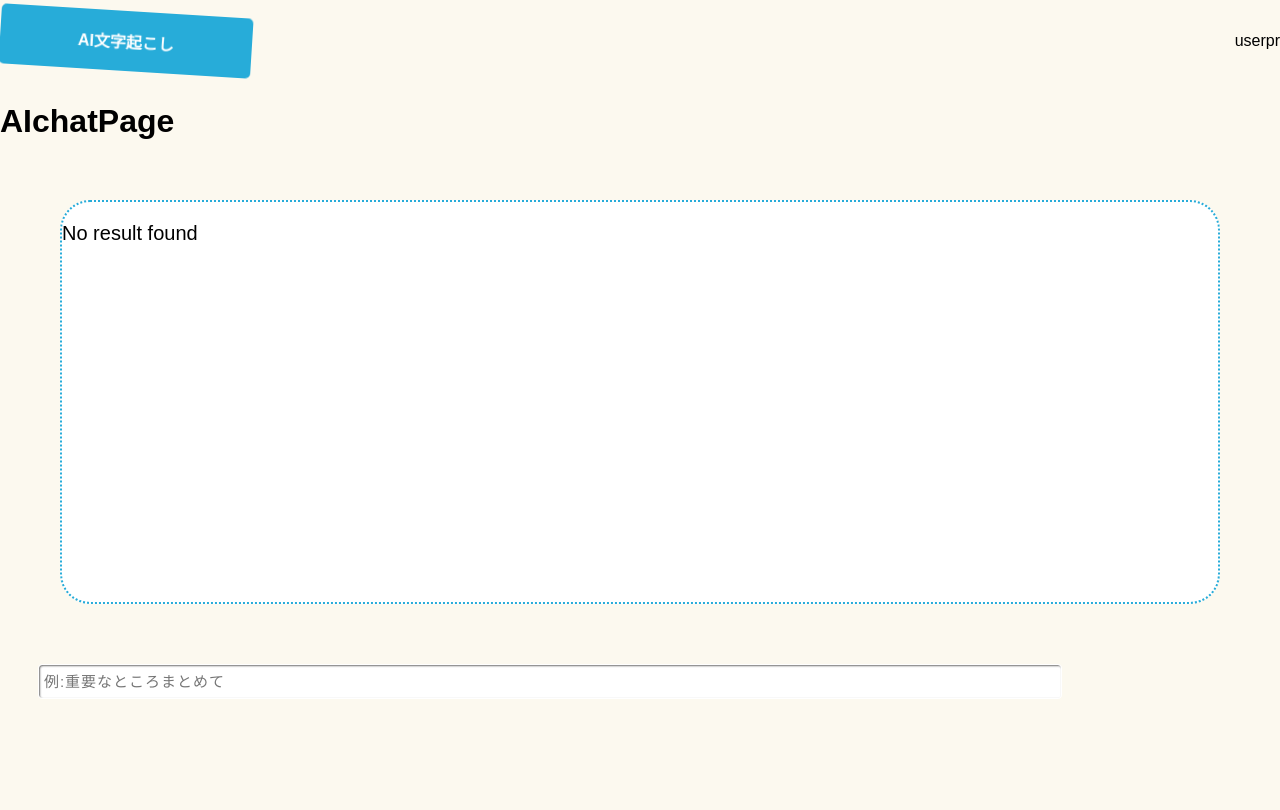
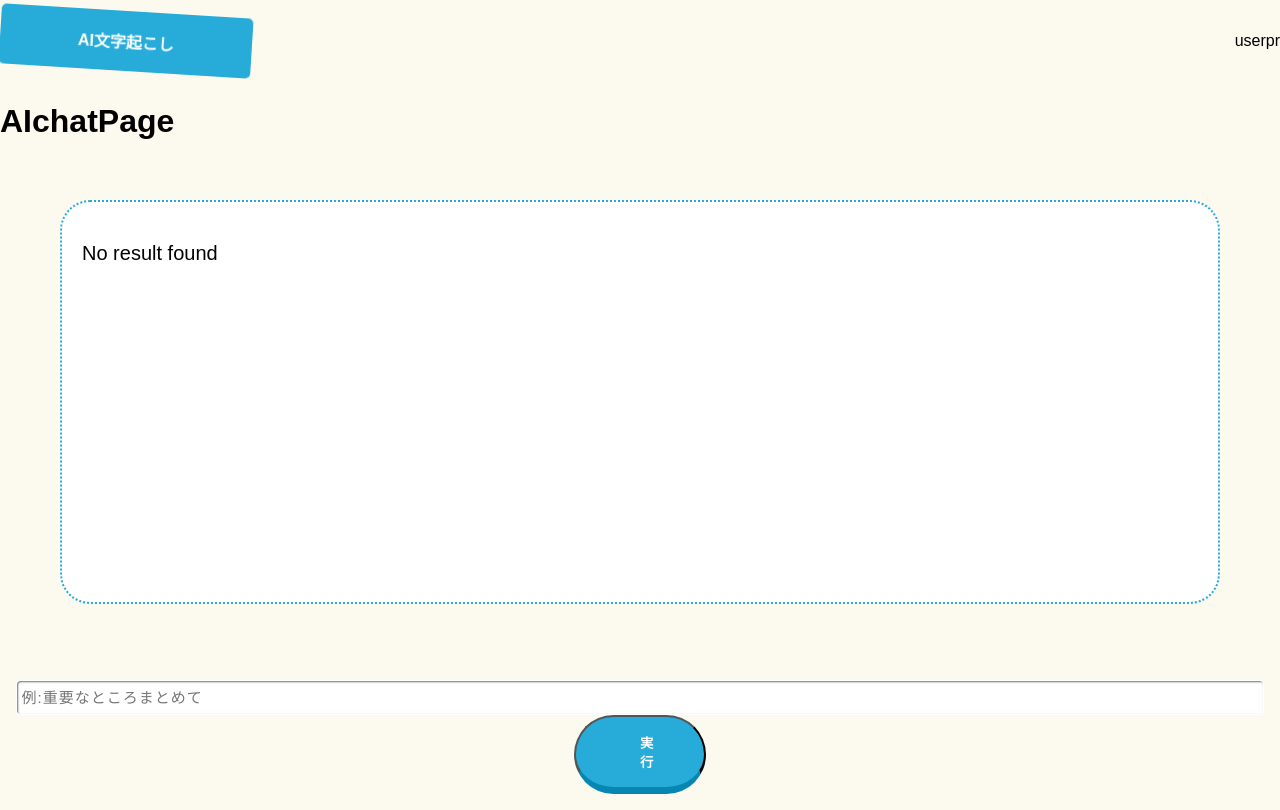
Before and after one commit to SatouTosiki/Django_pr, a Django app: page /AIchat/AIchat/ in a window 1280 px wide. Before the commit the page ends 699 px from the top, so only its background shows below. Run offline with Django 5.2, Linux system fonts and the light colour scheme; some libraries are stand-ins or nearby versions; some web fonts are replaced.

Commit message:
ui変更

```diff
--- a/static/css/AIchat.css
+++ /dev/null
@@ -1,33 +0,0 @@
-#ai-page-result {
-    margin: 3em;
-    height: 400px;
-    width: auto;
-    background-color: white;
-    font-size: 20px;
-    overflow: auto;
-    border:2px dotted #27acd9;
-    border-radius: 30px;
-}
-
-.chat-area {
-
-	position: center;
-	width: 80%;
-	margin: 40px 3%;
-}
-.chat-area input[type='text'] {
-	font: 15px/24px sans-serif;
-	box-sizing: border-box;
-	width: 100%;
-	padding: 0.3em;
-	transition: 0.3s;
-	letter-spacing: 1px;
-	color: #000;
-	border: 1px solid #ffffff;
-	box-shadow: 1px 1px 2px 0 #707070 inset;
-	border-radius: 4px;
-}
-.ef input[type='text']:focus {
-	outline: none;
-	box-shadow: inset 1px 1px 2px 0 #c9c9c9;
-}
--- /dev/null
+++ b/static/css/AIchat3.css
@@ -0,0 +1,83 @@
+#ai-page-result {
+    margin: 3em;
+    height: 400px;
+    width: auto;
+    background-color: white;
+    font-size: 20px;
+    overflow: auto;
+    border:2px dotted #27acd9;
+    border-radius: 30px;
+}
+
+.chat-area {
+    padding: 1em;
+    /* display: flex; */
+    justify-content: center;
+    align-items: center;
+    /* height: 100vh; */
+}
+.chat-area input[type='text'] {
+	font: 15px/24px sans-serif;
+	box-sizing: border-box;
+	width: 100%;
+	padding: 0.3em;
+	transition: 0.3s;
+	letter-spacing: 1px;
+	color: #000;
+	border: 1px solid #ffffff;
+	box-shadow: 1px 1px 2px 0 #707070 inset;
+	border-radius: 4px;
+}
+.ef input[type='text']:focus {
+	outline: none;
+	box-shadow: inset 1px 1px 2px 0 #c9c9c9;
+}
+
+#result-style {
+    padding: 1em;
+}
+
+
+
+.execution-button {
+	display: block;
+	text-align: center;
+	vertical-align: middle;
+	text-decoration: none;
+	width: 120px;
+	margin: auto;
+	padding: 1rem 4rem;
+	font-weight: bold;
+	border-radius: 100vh;
+	border-bottom: 7px solid #0686b2;
+	background: #27acd9;
+	color: #fff;
+}
+
+.execution-button:hover {
+	margin-top: 6px;
+	border-bottom: 1px solid #0686b2;
+	color: #fff;
+}
+
+.execution {
+	display: block;
+	text-align: center;
+	vertical-align: middle;
+	text-decoration: none;
+	width: 120px;
+	margin: auto;
+	padding: 1rem 4rem;
+	font-weight: bold;
+	border-radius: 100vh;
+	border-bottom: 7px solid #0686b2;
+	background: #27acd9;
+	color: #fff;
+}
+
+
+.execution:hover {
+	margin-top: 6px;
+	border-bottom: 1px solid #0686b2;
+	color: #fff;
+}
--- a/static/css/top_page.css
+++ b/static/css/top-page2.css
@@ -47,25 +47,29 @@ html, body {
   }
 
   #stop-btn {
-	display: block;
-	text-align: center;
-	vertical-align: middle;
-	text-decoration: none;
-	width: 120px;
-	margin: auto;
-	padding: 1rem 4rem;
-	border-radius: 100vw;
-	color: #fff;
-	background: #27acd9;
-    margin: top 10px;
+    text-align: center;
+    vertical-align: middle;
+    text-decoration: none;
+    position: relative;
+    width: 220px;
+    /* 横のおおきさ */
+    height: 100px;
+    /* 高さ指定 */
+    margin-top: 10px; /* 上から10ピクセルの場所に配置 */
+    padding: 1rem 4rem;
+    font-weight: bold;
+    border-radius: 20px;
+    color: red;
+    border: 3px solid red;
+    box-shadow: 5px 5px red;
+    transition: 0.3s ease-in-out;
 
 }
 #stop-btn:hover {
-	background-position: right center;
-	background-size: 200% auto;
-	-webkit-animation: pulse 2s infinite;
-	animation: stop-btn 1.5s infinite;
-	color: #fff;
+	box-shadow: none;
+    font-weight: bold;
+    transform: translate(5px, 5px);
+    color: red;
 }
 @keyframes stop-btn {
 	0% {box-shadow: 0 0 0 0 #27acd9;}
@@ -160,7 +164,7 @@ a.btn_21:hover {
     margin: 3em;
     height: 400px;
     width: auto;
-    background-color: #E6EAF2;
+    background-color: white;
     font-size: 20px;
     overflow: auto;
     border:2px dotted #27acd9;
--- /dev/null
+++ b/static/js/ai-chat.js
@@ -0,0 +1,15 @@
+function getContent() {
+    // resultのテキストを取得
+    var resultText = document.getElementById('result-style').innerText;
+
+    // 入力値を取得
+    var userInput = document.getElementById('user-chat').value;
+
+    // 取得した内容をコンソールに表示（テスト用）
+    console.log('Result:', resultText);
+    console.log('User Input:', userInput);
+
+    // 取得した内容をページ上の特定の場所に表示する場合
+    document.getElementById('ai-Generate').innerHTML =
+        '<p>Result: ' + resultText + userInput +'</p>'
+}
--- a/static/js/execution.js
+++ b/static/js/execution.js
@@ -1,36 +1,8 @@
-
-
-
-
-const startBtn = document.querySelector('#start-btn');
-const stopBtn = document.querySelector('#stop-btn');
-const resultDiv = document.querySelector('#result-area');
-
-SpeechRecognition = webkitSpeechRecognition || SpeechRecognition;
-let recognition = new SpeechRecognition();
-
-recognition.lang = 'ja-JP';
-recognition.interimResults = true;
-recognition.continuous = true;
-
-let interimTranscript = ''; // 確定した(黒の)認識結果
-
-recognition.onresult = (event) => {
-  let interimTranscript = ''; // 暫定(灰色)の認識結果
-  for (let i = event.resultIndex; i < event.results.length; i++) {
-    let transcript = event.results[i][0].transcript;
-    if (event.results[i].isFinal) {
-      finalTranscript += transcript;
-    } else {
-      interimTranscript = transcript;
-    }
-  }
-  resultDiv.innerHTML = finalTranscript + '<i style="color:#ddd;">' + interimTranscript + '</i>';
+function submitForm() {
+  // result-areaのテキストを取得
+  const resultText = document.getElementById('result-area').innerText;
+  // hidden inputにテキストを設定
+  document.getElementById('result-input').value = resultText;
+  // フォームを送信
+  document.getElementById('result-form').submit();
 }
-
-startBtn.onclick = () => {
-  recognition.start();
-}
-stopBtn.onclick = () => {
-  recognition.stop();
-}
--- a/templates/base.html
+++ b/templates/base.html
@@ -3,9 +3,9 @@
 <html lang="ja">
   <head>
     <!-- <link rel="stylesheet" type='text/css' href="{% static 'css/toppage.css'%}"> -->
-    <link rel="stylesheet" type='text/css' href="{% static 'css/top_page.css'%}">
-    <link rel="stylesheet" href="{% static 'css/AIchat.css' %}">
-    <link rel="stylesheet" type='text/css' href="{% static 'js/execution.js'%}">
+    <link rel="stylesheet" type='text/css' href="{% static 'css/top-page2.css'%}">
+    <link rel="stylesheet" href="{% static 'css/AIchat3.css' %}">
+    <link rel="stylesheet" type='text/js' href="{% static 'js/execution.js'%}">
 
     <link href="https://use.fontawesome.com/releases/v5.6.1/css/all.css" rel="stylesheet">
     <link href="https://use.fontawesome.com/releases/v5.15.1/css/all.css" rel="stylesheet">
--- a/templates/sample_app/AIchat.html
+++ b/templates/sample_app/AIchat.html
@@ -1,15 +1,22 @@
 {% extends 'base.html' %}
+{% load static %}
 {% block contents %}
 <h1>AIchatPage</h1>
 <div id="ai-page-result">
-    <p>{{result}}</p>
+    <p id="result-style">{{ result }}</p>
 </div>
 
 <div class="chat-area">
-	<label class="ef">
-	<input type="text" placeholder="例:重要なところまとめて">
-	</label>
+    <form method="post">
+        {% csrf_token %}
+        <label class="ef">
+            <input id="user-chat" name="user_chat" type="text" placeholder="例:重要なところまとめて">
+        </label>
+        <button type="button" class="execution" onclick="getContent()">実行</button>
+    </form>
 </div>
 
+<div id="ai-Generate"></div>
 
+<script src="{% static 'js/ai-chat.js' %}"></script>
 {% endblock %}
```
Also changed, not shown: static/css/AIchat2.css (added, +83 -0 lines), templates/sample_app/top_page.html (+14 -4 lines), sample_app/urls.py (line endings or trailing spaces), sample_app/views.py (line endings or trailing spaces).
